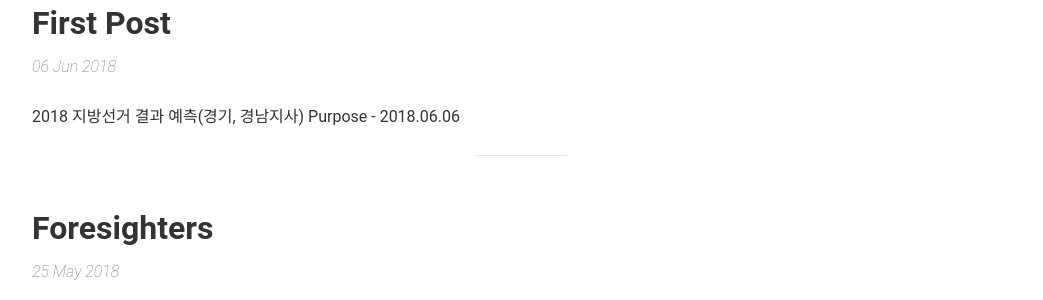
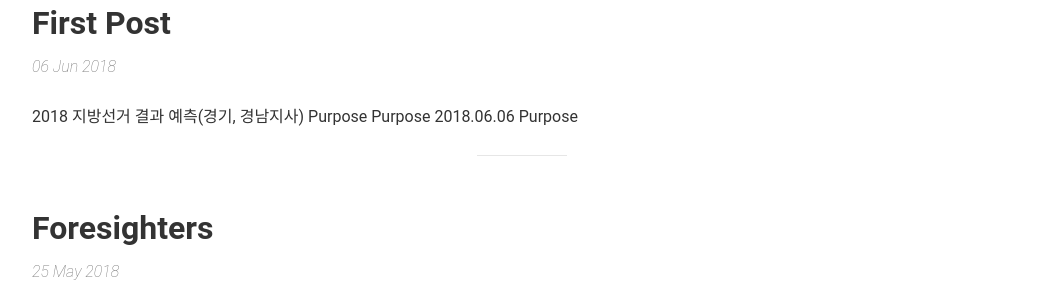
Before and after one commit to foresighters/foresighters.github.io, a Jekyll site: the page built from index.html, in a window 1280 px wide. Shown: the part 154-454 px from the top of the page, without its empty margins (118-1161 px from the left). Built offline with Jekyll 4.4.1, drawn with Linux system fonts in a browser that asks for light colours; the list of posts is cut into pages by our own code.

Commit message:
first
first

```diff
--- a/_posts/2018-06-06-First-Post.md
+++ b/_posts/2018-06-06-First-Post.md
@@ -1,10 +1,19 @@
 ## 2018 지방선거 결과 예측(경기, 경남지사)
 
 ###### Purpose
--
+
+
+
+###### Purpose
 - 2018.06.06
 
 
 
 
+
+
+
+
+###### Purpose
+
 <img src="C:\Users\injatist\Desktop\여론조사 최종\2018 경기\2018_Kyunggi_trend.png">
```
